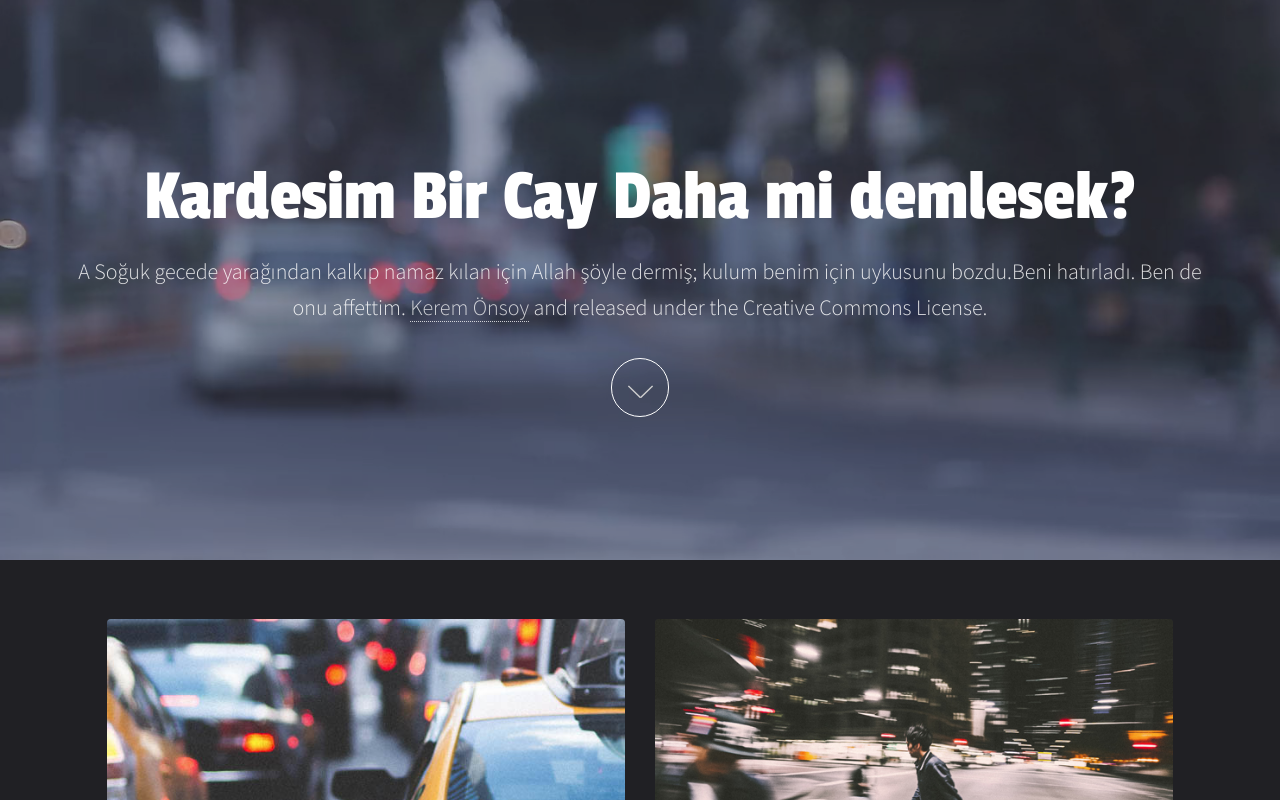
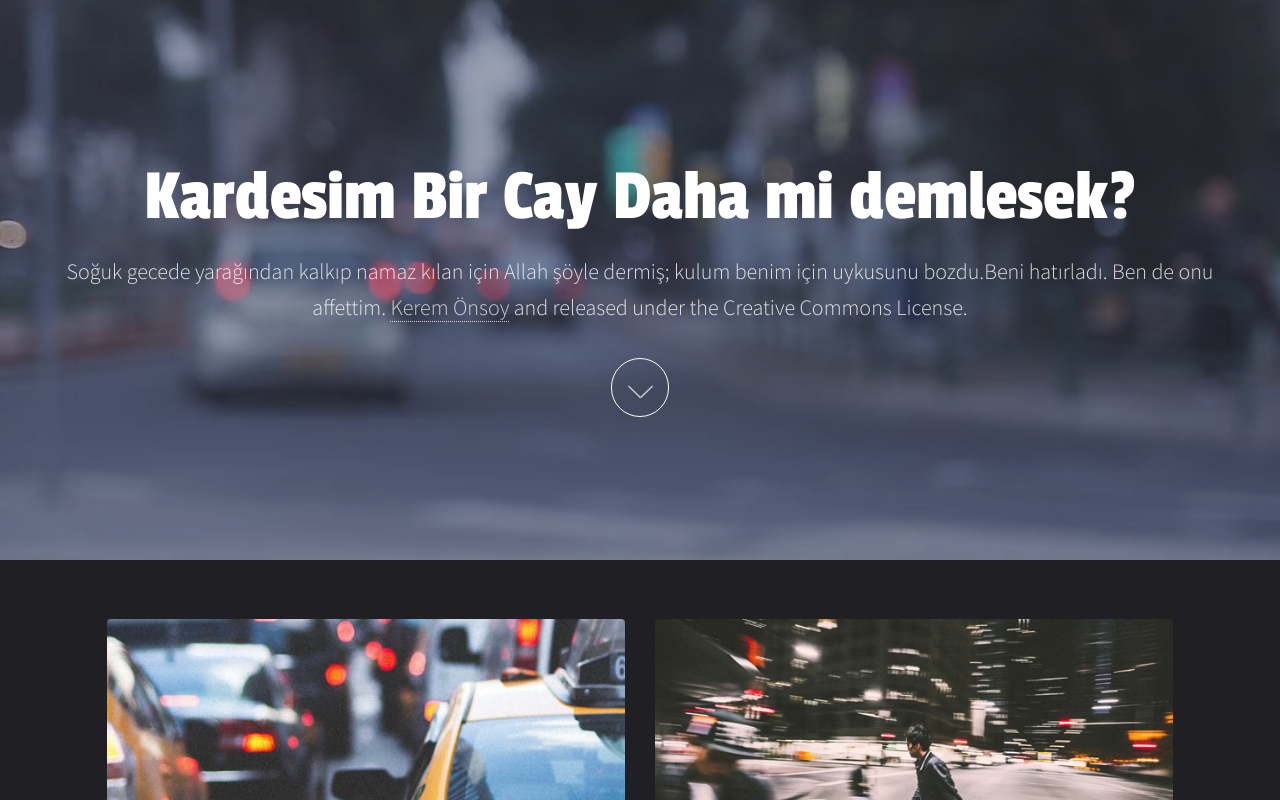
Before and after one commit to Archeotech/archeotech.github.io, a plain HTML site: page index.html in a window 1280 px wide. Shown: the top 800 px of the page. Drawn offline with Linux system fonts and the light colour scheme.

Commit message:
Update index.html

```diff
--- a/index.html
+++ b/index.html
@@ -23,7 +23,7 @@
 					<div class="inner">
 						<header>
 							<h1>Kardesim Bir Cay Daha mi demlesek?</h1>
-							<p>A Soğuk gecede yarağından kalkıp namaz kılan için Allah şöyle dermiş; kulum benim için uykusunu bozdu.Beni hatırladı. Ben de onu affettim. <a href="https://templated.co/">Kerem Önsoy</a> and released under the Creative Commons License.</p>
+							<p>Soğuk gecede yarağından kalkıp namaz kılan için Allah şöyle dermiş; kulum benim için uykusunu bozdu.Beni hatırladı. Ben de onu affettim. <a href="https://templated.co/">Kerem Önsoy</a> and released under the Creative Commons License.</p>
 						</header>
 						<a href="#main" class="more">Learn More</a>
 					</div>
```
